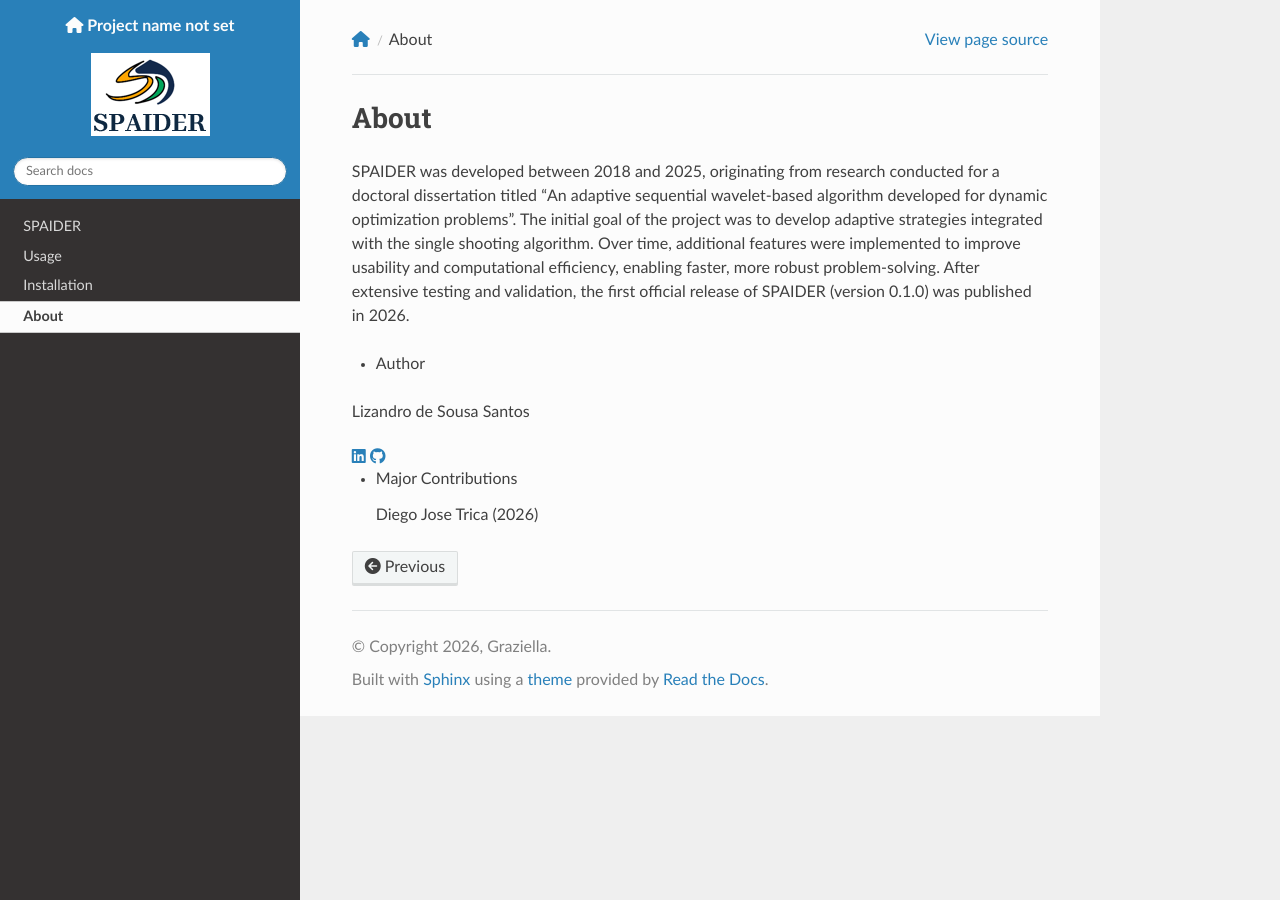
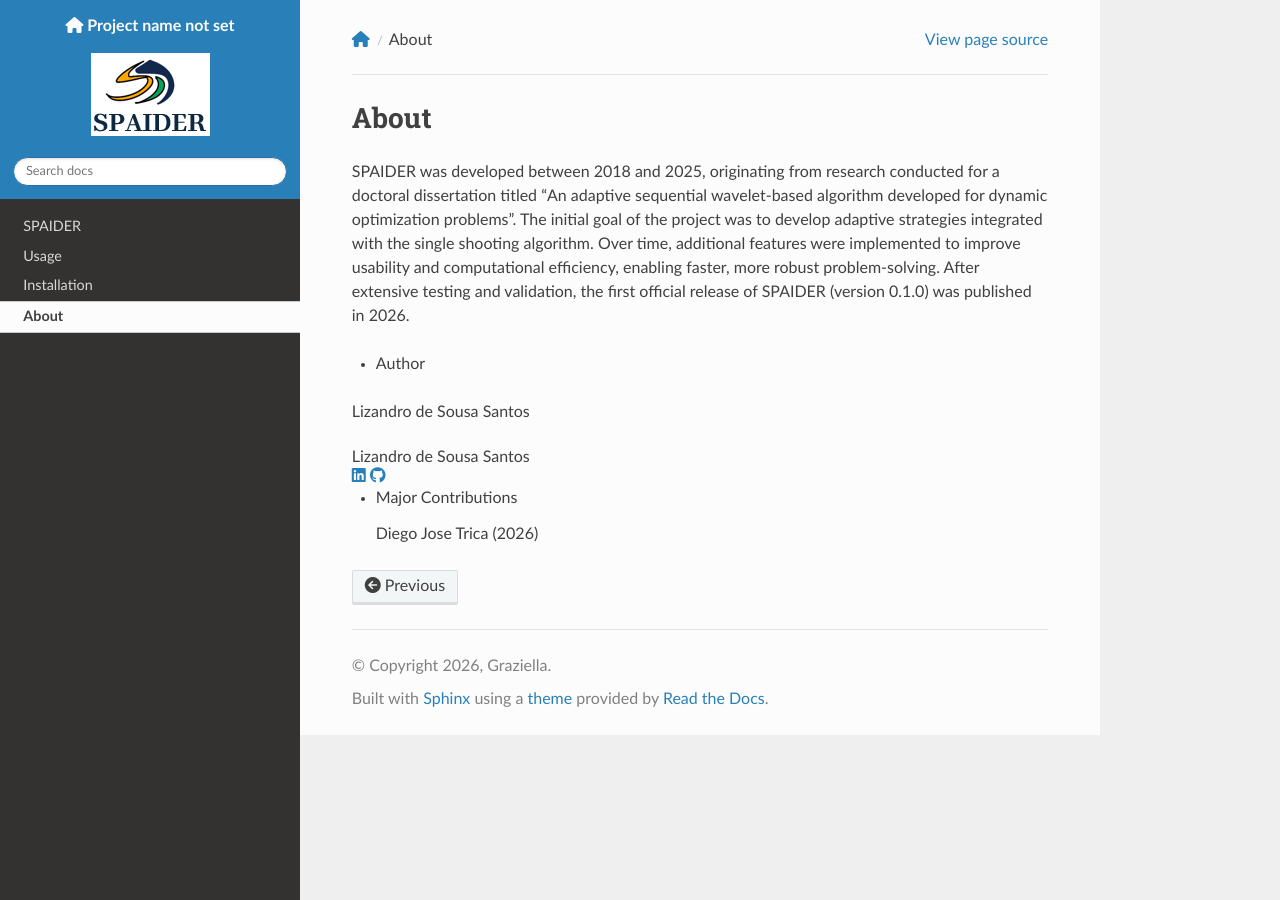
Before and after one commit to LizandroCloud/SPAIDER-M, a Sphinx documentation site: the page built from docs/source/about.rst, in a window 1280 px wide. Built offline with Sphinx 7.4.7 and the Read the Docs theme 3.1.0, drawn with Linux system fonts in a browser that asks for light colours.

Commit message:
Update about.rst

```diff
--- a/docs/source/about.rst
+++ b/docs/source/about.rst
@@ -10,6 +10,7 @@ Lizandro de Sousa Santos
 .. raw:: html
 
    <div class="social-links">
+     <div class="profile-name">Lizandro de Sousa Santos</div>
      <a href="https://github.com/seuusuario" target="_blank">
        <i class="fab fa-linkedin"></i>
      </a>
```
